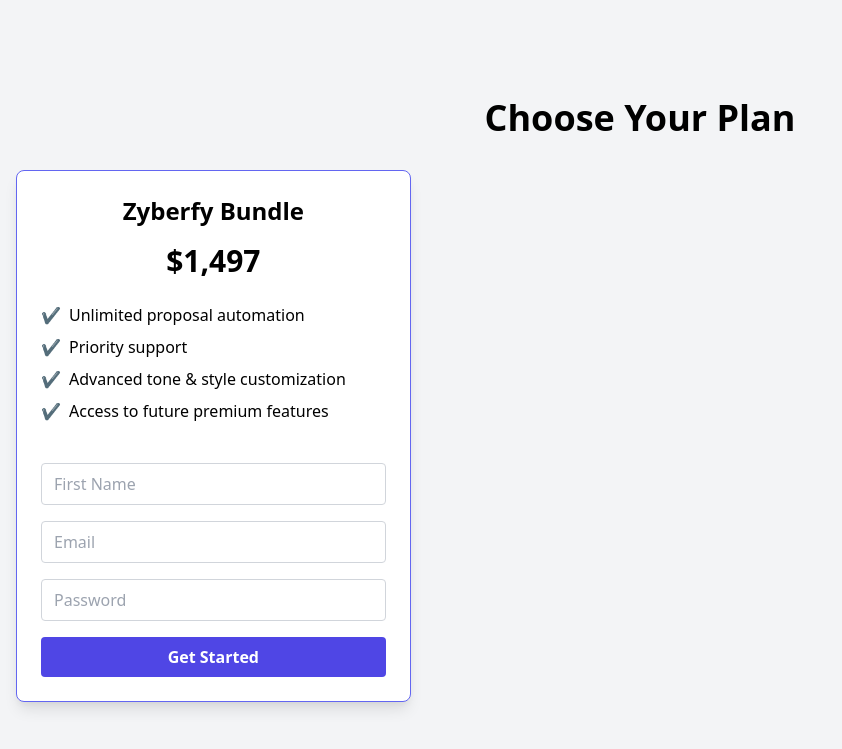
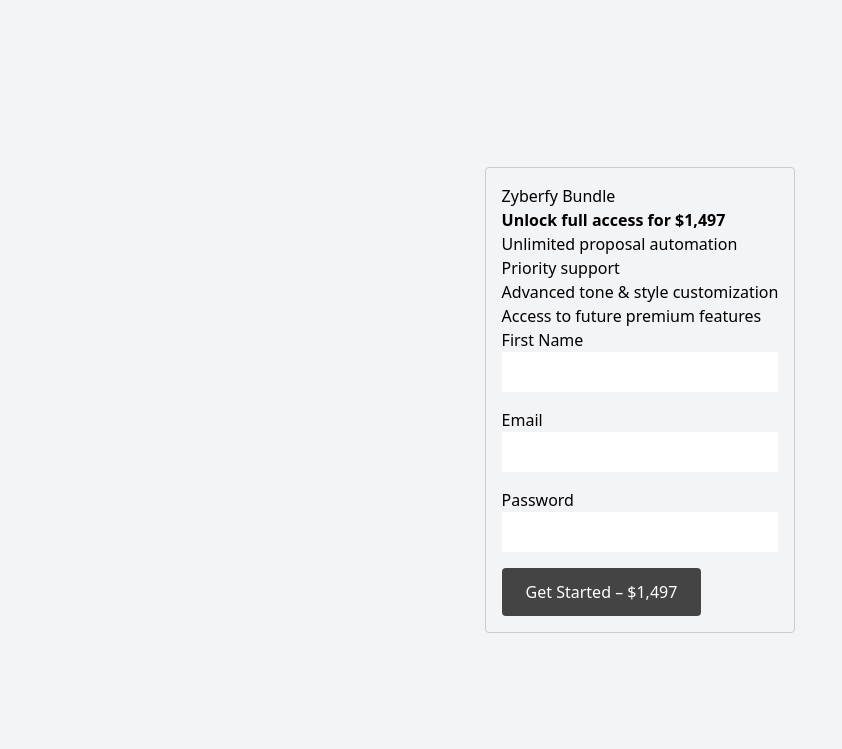
Before and after one commit to MylesGoHam/zyberfy-backend, a Flask app: page /memberships in a window 1280 px wide. Shown: the top 749 px of the page, without its empty margins (0-842 px from the left). Run offline with Flask 3, Linux system fonts and the light colour scheme.

Commit message:
Update memberships.html

```diff
--- a/templates/memberships.html
+++ b/templates/memberships.html
@@ -1,52 +1,40 @@
+{# templates/memberships.html #}
 {% extends "base.html" %}
 
 {% block title %}Join Zyberfy Bundle{% endblock %}
 
 {% block content %}
-<div class="container mx-auto py-12 px-4">
-  <h2 class="text-4xl font-bold text-center mb-8">Choose Your Plan</h2>
-  <div class="grid grid-cols-1 md:grid-cols-3 gap-8 justify-items-center">
-    <!-- Only one card now, but the grid still has 3 cols for that same "feel" -->
-    <div class="col-span-1 bg-white border border-indigo-500 rounded-lg shadow-lg p-6 flex flex-col w-full max-w-md">
-      <h3 class="text-2xl font-semibold mb-4 text-center">Zyberfy Bundle</h3>
-      <p class="text-center text-3xl font-bold mb-6">$1,497</p>
-      <ul class="flex-1 mb-6 space-y-2">
-        <li class="flex items-center"><span class="text-green-500 mr-2">✔️</span>Unlimited proposal automation</li>
-        <li class="flex items-center"><span class="text-green-500 mr-2">✔️</span>Priority support</li>
-        <li class="flex items-center"><span class="text-green-500 mr-2">✔️</span>Advanced tone & style customization</li>
-        <li class="flex items-center"><span class="text-green-500 mr-2">✔️</span>Access to future premium features</li>
-      </ul>
-      <form method="POST" action="{{ url_for('memberships') }}" class="space-y-4">
-        <input type="hidden" name="plan" value="bundle" />
-        <input
-          name="first_name"
-          type="text"
-          placeholder="First Name"
-          required
-          class="w-full border border-gray-300 rounded px-3 py-2"
-        />
-        <input
-          name="email"
-          type="email"
-          placeholder="Email"
-          required
-          class="w-full border border-gray-300 rounded px-3 py-2"
-        />
-        <input
-          name="password"
-          type="password"
-          placeholder="Password"
-          required
-          class="w-full border border-gray-300 rounded px-3 py-2"
-        />
-        <button
-          type="submit"
-          class="w-full bg-indigo-600 hover:bg-indigo-700 text-white font-semibold py-2 rounded"
-        >
-          Get Started
-        </button>
-      </form>
-    </div>
+  <div style="max-width: 600px; margin: 2rem auto; padding: 1rem; border: 1px solid #ccc; border-radius: 4px;">
+    <h1>Zyberfy Bundle</h1>
+    <p><strong>Unlock full access for $1,497</strong></p>
+    <ul>
+      <li>Unlimited proposal automation</li>
+      <li>Priority support</li>
+      <li>Advanced tone & style customization</li>
+      <li>Access to future premium features</li>
+    </ul>
+
+    <form method="POST" action="{{ url_for('memberships') }}">
+      <input type="hidden" name="plan" value="bundle">
+
+      <div style="margin-bottom: 1rem;">
+        <label for="first_name">First Name</label><br>
+        <input id="first_name" name="first_name" type="text" required style="width:100%; padding:0.5rem;">
+      </div>
+
+      <div style="margin-bottom: 1rem;">
+        <label for="email">Email</label><br>
+        <input id="email" name="email" type="email" required style="width:100%; padding:0.5rem;">
+      </div>
+
+      <div style="margin-bottom: 1rem;">
+        <label for="password">Password</label><br>
+        <input id="password" name="password" type="password" required style="width:100%; padding:0.5rem;">
+      </div>
+
+      <button type="submit" style="padding:0.75rem 1.5rem; background:#444; color:#fff; border:none; border-radius:4px;">
+        Get Started – $1,497
+      </button>
+    </form>
   </div>
-</div>
 {% endblock %}
```
